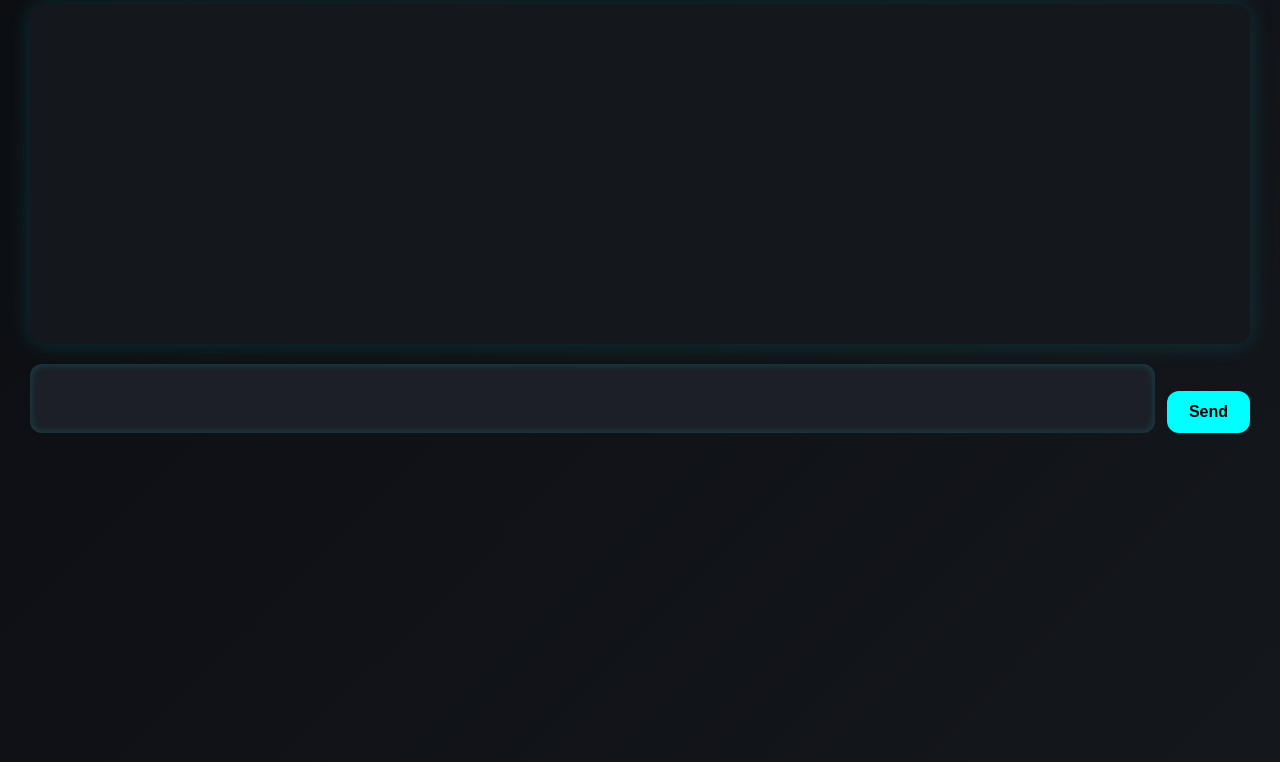
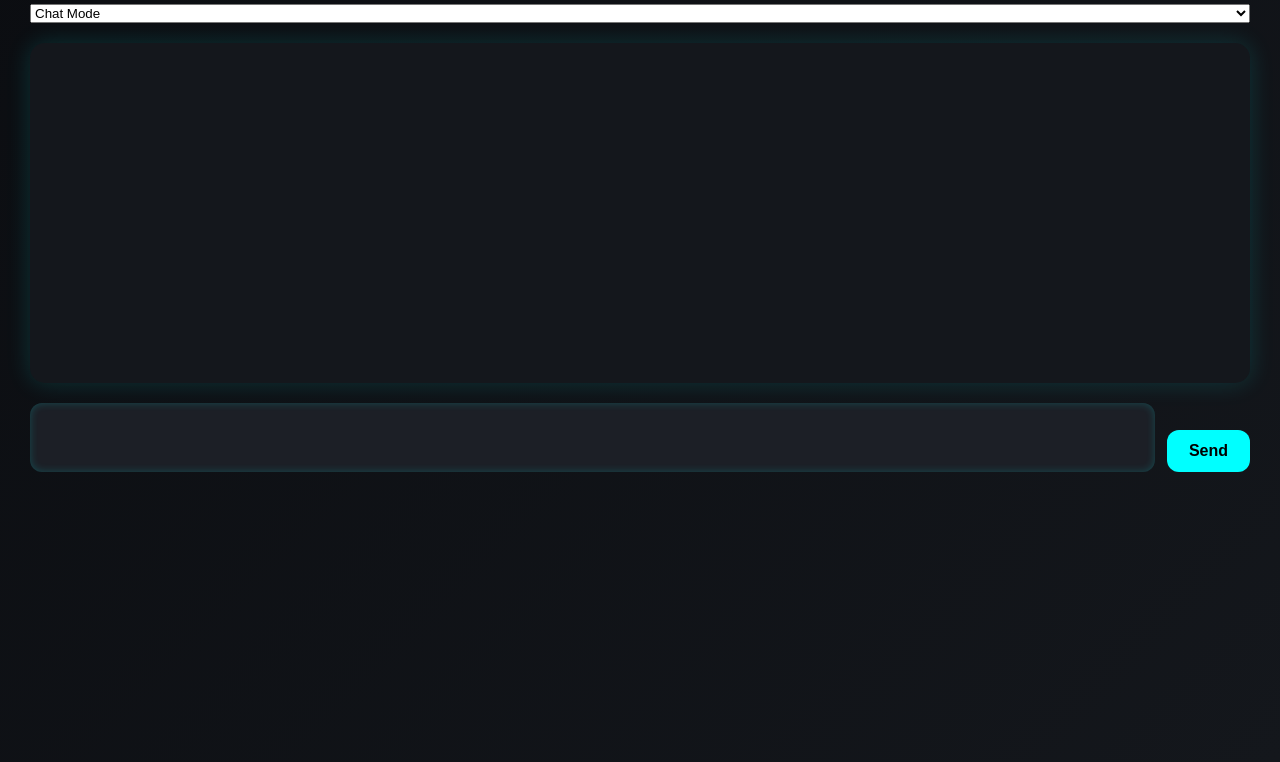
Before and after one commit to AdiBot-max/Cube.Ai, a website: page public/index.html in a window 1280 px wide. Shown: the part 98-860 px from the top of the page. Drawn offline with nearby package versions, Linux system fonts and the light colour scheme.

Commit message:
Update index.html

```diff
--- a/public/index.html
+++ b/public/index.html
@@ -130,7 +130,14 @@
 <body>
 
 <h1>Cube.AI</h1>
+<select id="modeSelect">
+  <option value="chat" selected>Chat Mode</option>
+  <option value="canvas">Canvas Mode</option>
+</select>
 
+<div id="canvasContainer" style="display:none;">
+  <div id="canvas" contenteditable="true"></div>
+</div>
 <div id="chatbox"></div>
 
 <div id="input-area">
```
